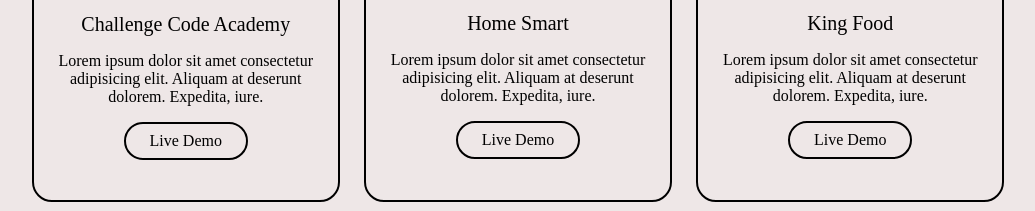
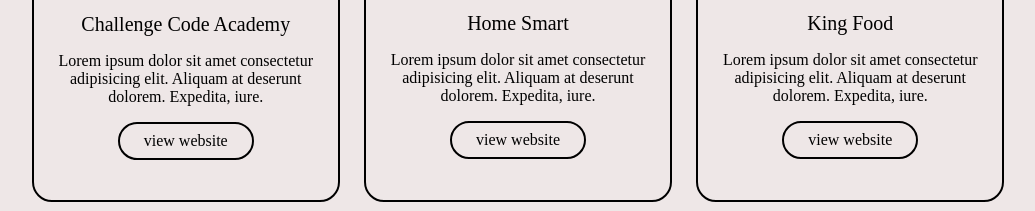
Before and after one commit to Jeraste2k1/myportfolio, a plain HTML site: page index.html in a window 1280 px wide. Shown: the part 2126-2337 px from the top of the page, without its empty margins (122-1157 px from the left). Drawn offline with Linux system fonts and the light colour scheme.

Commit message:
project btn modified

```diff
--- a/index.html
+++ b/index.html
@@ -106,7 +106,7 @@
       <h3> Challenge Code Academy</h3>
       <p>Lorem ipsum dolor sit amet consectetur adipisicing elit. Aliquam at deserunt dolorem. Expedita, iure. </p>
       <div class="btn-group">
-       <a href="https://challenge-code.com" target="_blank"> Live Demo</a>
+       <a href="https://challenge-code.com" target="_blank"> view website</a>
       </div>
     </div>
 
@@ -114,7 +114,7 @@
       <img src="assets/img/swhome.png" alt="">
       <h3>Home Smart</h3>
       <p>Lorem ipsum dolor sit amet consectetur adipisicing elit. Aliquam at deserunt dolorem. Expedita, iure. </p>
-      <div class="btn-group"><a href="https://swhome.netlify.app" target="_blank">Live Demo</a>
+      <div class="btn-group"><a href="https://swhome.netlify.app" target="_blank">view website</a>
       </div>
     </div>
 
@@ -123,7 +123,7 @@
       <h3>King Food</h3>
       <p>Lorem ipsum dolor sit amet consectetur adipisicing elit. Aliquam at deserunt dolorem. Expedita, iure. </p>
       <div class="btn-group">
-       <a href="https://kingfooood.netlify.app" target="_blank">Live Demo</a>
+       <a href="https://kingfooood.netlify.app" target="_blank">view website</a>
       </div>
     </div>
   </div>
```
